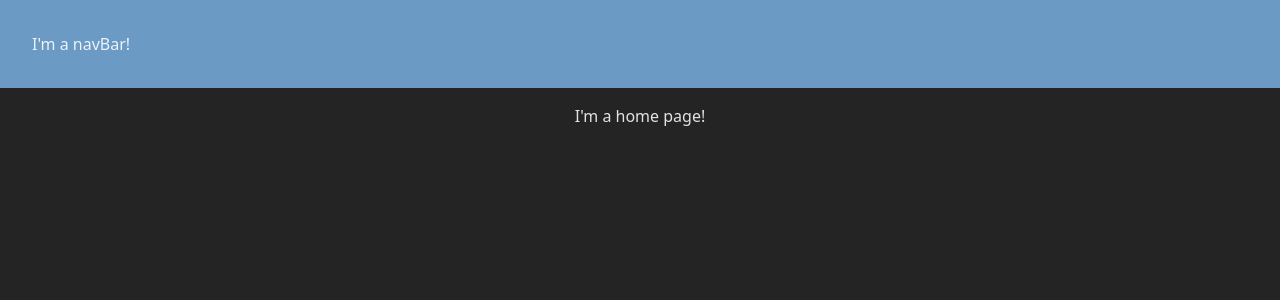
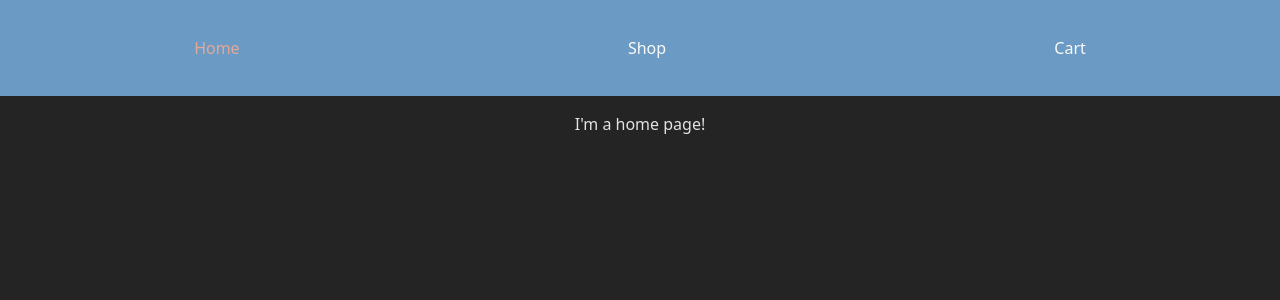
Before and after one commit to mojoro/odin-shopping-cart, a React (Vite) app: page / in a window 1280 px wide. Shown: the top 300 px of the page. Built offline with nearby package versions, Linux system fonts and the light colour scheme.

Commit message:
Create navbar skeleton

```diff
--- a/src/components/NavBar/NavBar.jsx
+++ b/src/components/NavBar/NavBar.jsx
@@ -1,7 +1,20 @@
 import styles from "./NavBar.module.css";
+import { NavLink } from "react-router";
 
 const NavBar = () => {
-  return <nav className={styles.nav}>I'm a navBar!</nav>;
+  return (
+    <nav className={styles.nav}>
+      <NavLink to="/" className={styles.navLink}>
+        Home
+      </NavLink>
+      <NavLink to="/shop" className={styles.navLink}>
+        Shop
+      </NavLink>
+      <NavLink to="/cart" className={styles.navLink}>
+        Cart
+      </NavLink>
+    </nav>
+  );
 };
 
 export default NavBar;
--- a/src/components/NavBar/NavBar.module.css
+++ b/src/components/NavBar/NavBar.module.css
@@ -1,5 +1,23 @@
 .nav {
-  padding: 2rem;
+  height: 6rem;
   display: flex;
+  justify-content: space-around;
   background-color: var(--color-primary);
 }
+
+.navLink {
+  color: var(--color-background);
+  height: 100%;
+  transition: all 200ms ease;
+  display: flex;
+  align-items: center;
+  padding: 0 2rem;
+}
+
+.navLink:hover {
+  color: var(--color-accent);
+}
+
+.navLink.active {
+  color: var(--color-accent);
+}
--- a/src/styles/index.css
+++ b/src/styles/index.css
@@ -32,3 +32,7 @@ a:hover {
 body {
   margin: 0;
 }
+
+a.active {
+  color: var(--color-accent);
+}
```
